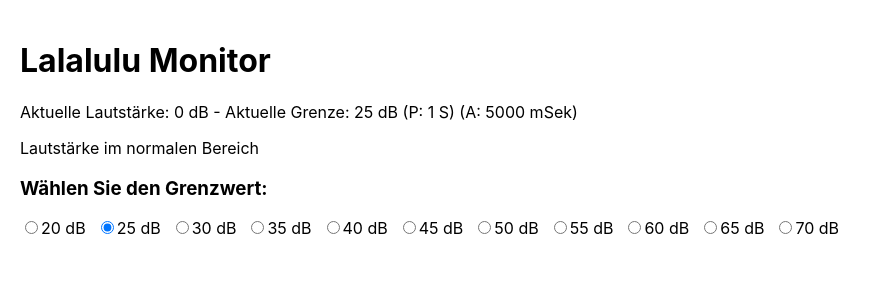
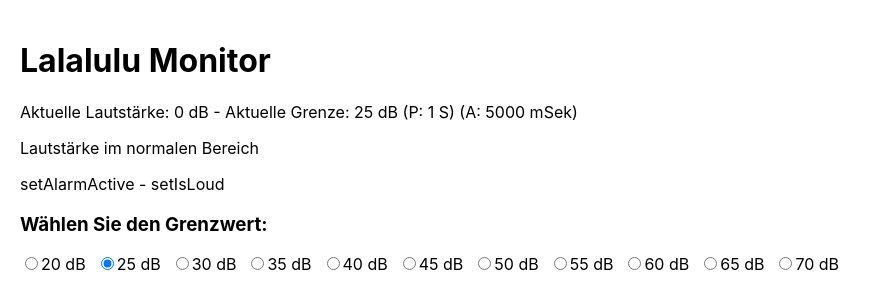
Before and after one commit to hssw24/db, a React (Create React App) app: page / in a window 1280 px wide. Shown: the top 308 px of the page, without its empty margins (0-881 px from the left). Built offline with nearby package versions, Linux system fonts and the light colour scheme; no server answers.

Commit message:
Update App.js 910

```diff
--- a/src/App.js
+++ b/src/App.js
@@ -47,7 +47,7 @@ const VolumeMonitor = () => {
 
             // Grenzwertüberprüfung nur bei Überschreitung und wenn Alarm nicht bereits aktiv
             // && !alarmActive
-            if (decibels > threshold ) {
+            if (decibels > threshold && !alarmActive) {
                 triggerAlarm();
             }
 
@@ -99,7 +99,9 @@ const VolumeMonitor = () => {
             <h1>Lalalulu Monitor</h1>
             <p>Aktuelle Lautstärke: {displayedVolume} dB - Aktuelle Grenze: {threshold} dB (P: {piepDauer} S) (A: {alarmDauer} mSek)</p>
             <p>{isLoud ? "Lautstärke überschritten!" : "Lautstärke im normalen Bereich"}</p>
+<p>setAlarmActive {setAlarmActive} - setIsLoud {setIsLoud}
 
+    </p>
             {isLoud && (
                 <div className="alarm-text">
                     Alarm
```
